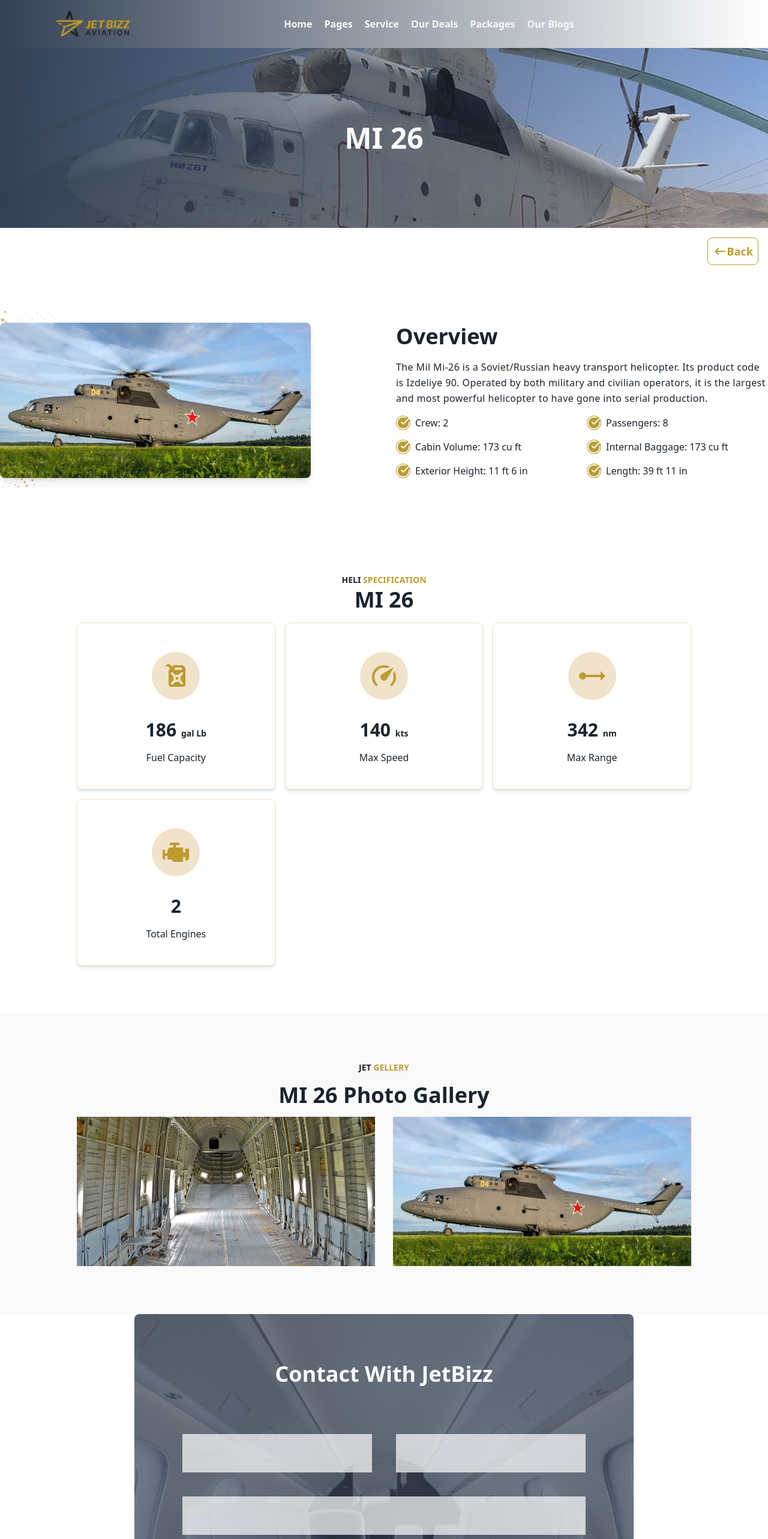
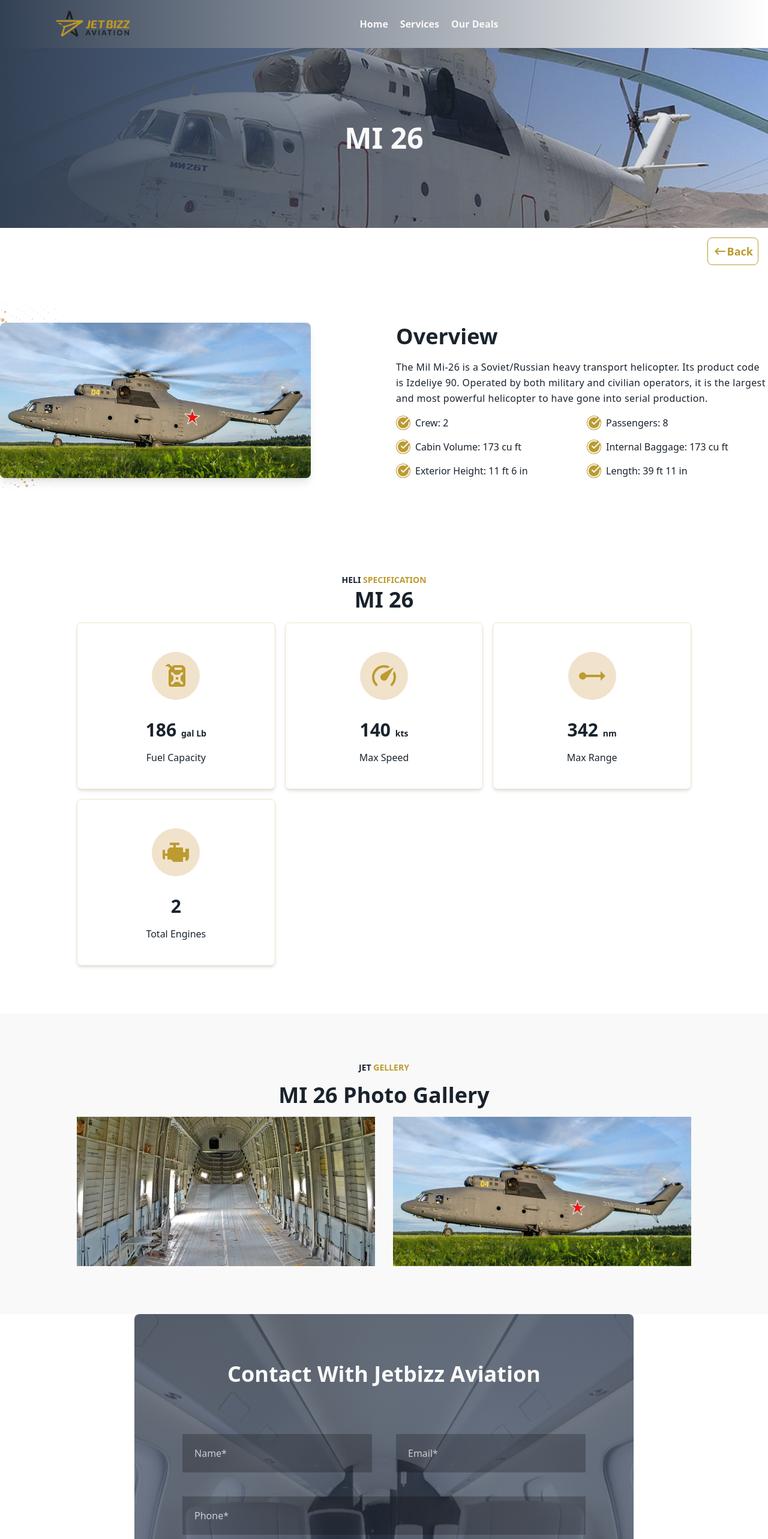
Before and after one commit to harkon666/jetbizz, a Next.js app: page /mi-26 in a window 1280 px wide. Shown: the top 2566 px of the page at 60% size. Built offline with nearby package versions, Linux system fonts and the light colour scheme.

Commit message:
re-adjust

```diff
--- a/components/Contact.js
+++ b/components/Contact.js
@@ -44,7 +44,7 @@ export default function Contact() {
           <div className="absolute h-full w-full top-0 left-0 bg-gradient-to-r from-slate-700 to-slate-700 opacity-70 lg:rounded-lg sm:rounded-none"></div>
           <div className="absolute top-0 z-40 w-full lg:my-20 sm:my-10">
             <div className="font-bold text-light-gray text-center">
-              <h1 className="text-4xl">Contact With JetBizz</h1>
+              <h1 className="text-4xl">Contact With Jetbizz Aviation</h1>
             </div>
 
             <div className="grid lg:grid-cols-2 sm:grid-cols-1 gap-10 p-20 text-light-gray opacity-70">
@@ -55,6 +55,9 @@ export default function Contact() {
                 onChange={onChangeFormMail}
                 placeholder="Name*"
                 value={formMail.name}
+                style={{
+                  backgroundColor: '#00000050'
+                }}
               />
               <input
                 className="p-5 outline-none focus:ring focus:ring-gold placeholder:text-light-gray"
@@ -63,6 +66,9 @@ export default function Contact() {
                 onChange={onChangeFormMail}
                 placeholder="Email*"
                 value={formMail.email}
+                style={{
+                  backgroundColor: '#00000050'
+                }}
               />
               <input
                 className="lg:col-span-2 p-5 outline-none focus:ring focus:ring-gold placeholder:text-light-gray"
@@ -71,6 +77,9 @@ export default function Contact() {
                 onChange={onChangeFormMail}
                 placeholder="Phone*"
                 value={formMail.phone}
+                style={{
+                  backgroundColor: '#00000050'
+                }}
               />
               <textarea
                 className="lg:col-span-2 sm:col-span-1 p-5 outline-none focus:ring focus:ring-gold placeholder:text-light-gray"
@@ -80,6 +89,9 @@ export default function Contact() {
                 placeholder="Message"
                 rows="10"
                 value={formMail.description}
+                style={{
+                  backgroundColor: '#00000050'
+                }}
               ></textarea>
             </div>
             <div className="flex justify-center">
--- a/components/TravelKitAmenity.js
+++ b/components/TravelKitAmenity.js
@@ -10,7 +10,7 @@ export default function TravelKitAmenity() {
           />
           <div className="absolute h-full w-full top-0 left-0 bg-gradient-to-r from-slate-700 to-slate-700 opacity-90"></div>
           <div className="absolute top-5 z-20 min-h-screen">
-            <div className="text-center text-light-gray py-20">
+            <div className="text-center text-light-gray py-10">
               <p className="uppercase font-bold text-sm">
                 Travel Kit <span className="text-gold">Amenity</span>
               </p>
@@ -18,14 +18,6 @@ export default function TravelKitAmenity() {
                 <h1 className="text-4xl font-bold my-4">
                   Our Travel Kit Amenity
                 </h1>
-                <p>
-                  Sit lorem nostra nulla porttitor sed semper amet. Aliquam
-                  rutrum maximus nam nisl aenean pulvinar dapibus interdum
-                  sagittis dolor. Maecenas felis litora ultricies tincidunt
-                  cursus donec sed quis. Lectus laoreet aptent si pretium
-                  inceptos et cras adipiscing integer. Aenean taciti consequat
-                  enim dictumst ipsum.
-                </p>
               </div>
             </div>
             <div>
--- a/layouts/Footer.js
+++ b/layouts/Footer.js
@@ -10,7 +10,7 @@ export default function Footer() {
             <Logo />
 
             <p>
-              JetBizz is one of exclusive aviation services in Indonesia. Our
+              Jetbizz Aviation is one of exclusive aviation services in Indonesia. Our
               professional focus is providing our clients exceptional jet
               charter service through making every air travel experience as time
               saving, enjoyable, and cost-effective as possible.
@@ -23,17 +23,11 @@ export default function Footer() {
             <a href="" className="hover:text-gold">
               About Us
             </a>
-            <a href="" className="hover:text-gold">
-              Our Course
-            </a>
             <a href="#package" className="hover:text-gold">
               Packages
             </a>
             <a href="#service" className="hover:text-gold">
               Service
-            </a>
-            <a href="" className="hover:text-gold">
-              Contacts
             </a>
           </div>
           <div className="flex flex-col space-y-4">
@@ -83,6 +77,8 @@ export default function Footer() {
             <p>
               Jl. Mekarwangi No.75 RT.02 RW.012 Sariwaingi, Parongpong, Bandung
               Barat Jawa Barat Indonesia 40559
+              <br />
+              +62 811-9518-983
             </p>
           </div>
           <div className="w-1/2">
@@ -90,6 +86,8 @@ export default function Footer() {
             <p>
               Bandara Husein Sastranegara Kav.5 Bandung, Jawa Barat Indonesia
               40174
+              <br />
+              +62 811-9518-983
             </p>
           </div>
         </div>
--- a/layouts/Header.jsx
+++ b/layouts/Header.jsx
@@ -13,29 +13,14 @@ export default function Header() {
       name: "Home",
     },
     {
-      route: "/#pages",
-      href: "#pages",
-      name: "Pages",
-    },
-    {
-      route: "/#service",
-      href: "#service",
-      name: "Service",
+      route: "/#services",
+      href: "#services",
+      name: "Services",
     },
     {
       route: "/#our-deals",
       href: "#our-deals",
       name: "Our Deals",
-    },
-    {
-      route: "/#packages",
-      href: "#packages",
-      name: "Packages",
-    },
-    {
-      route: "/#our-blogs",
-      href: "#our-blogs",
-      name: "Our Blogs",
     },
   ];
 
@@ -80,9 +65,6 @@ export default function Header() {
       if (scrollY == sectionTop && scrollY <= sectionTop + sectionHeight) {
         active.classList.remove("text-light-gray");
         active.classList.add("text-gold");
-      } else {
-        active.classList.remove("text-gold");
-        active.classList.remove("text-light-gray");
       }
     });
   };
--- a/pages/beechjet-400a/index.js
+++ b/pages/beechjet-400a/index.js
@@ -58,7 +58,7 @@ export default function Beechjet400A() {
                   className="absolute -top-10 -left-8 z-0 sm:hidden lg:block"
                 />
                 <img
-                  src={"images/jets/Beechjet 400a/5b437c876e6e12a4.jpg"}
+                  src={"images/Jets/Beechjet 400a/5b437c876e6e12a4.jpg"}
                   className="absolute top-0 left-0 z-10 aspect-[2/1] max-w-full max-h-full object-cover object-center rounded-lg shadow-lg"
                 />
               </div>
@@ -173,14 +173,14 @@ export default function Beechjet400A() {
                 >
                   <SwiperSlide>
                     <img
-                      src={"images/jets/Beechjet 400a/5b437c876e6e12a4.jpg"}
+                      src={"images/Jets/Beechjet 400a/5b437c876e6e12a4.jpg"}
                       className="aspect-[2/1] bg-center bg-cover"
                     />
                   </SwiperSlide>
                   <SwiperSlide>
                     <img
                       src={
-                        "images/jets/Beechjet 400a/Beechcraft-Beechjet-400A-e1566237074491.jpg"
+                        "images/Jets/Beechjet 400a/Beechcraft-Beechjet-400A-e1566237074491.jpg"
                       }
                       className="aspect-[2/1] bg-center bg-cover"
                     />
@@ -188,21 +188,21 @@ export default function Beechjet400A() {
                   <SwiperSlide>
                     <img
                       src={
-                        "images/jets/Beechjet 400a/Hawker-Beechcraft-Beechjet-400A.jpg"
+                        "images/Jets/Beechjet 400a/Hawker-Beechcraft-Beechjet-400A.jpg"
                       }
                       className="aspect-[2/1] bg-center bg-cover"
                     />
                   </SwiperSlide>
                   <SwiperSlide>
                     <img
-                      src={"images/jets/Beechjet 400a/5b437c876e6e12a4.jpg"}
+                      src={"images/Jets/Beechjet 400a/5b437c876e6e12a4.jpg"}
                       className="aspect-[2/1] bg-center bg-cover"
                     />
                   </SwiperSlide>
                   <SwiperSlide>
                     <img
                       src={
-                        "images/jets/Beechjet 400a/Beechcraft-Beechjet-400A-e1566237074491.jpg"
+                        "images/Jets/Beechjet 400a/Beechcraft-Beechjet-400A-e1566237074491.jpg"
                       }
                       className="aspect-[2/1] bg-center bg-cover"
                     />
@@ -210,7 +210,7 @@ export default function Beechjet400A() {
                   <SwiperSlide>
                     <img
                       src={
-                        "images/jets/Beechjet 400a/Hawker-Beechcraft-Beechjet-400A.jpg"
+                        "images/Jets/Beechjet 400a/Hawker-Beechcraft-Beechjet-400A.jpg"
                       }
                       className="aspect-[2/1] bg-center bg-cover"
                     />
--- a/pages/index.js
+++ b/pages/index.js
@@ -27,11 +27,11 @@ export default function Home() {
           <div id="parallax">
             <div id="parallax-content">
               <p>#1 Private Jet Charter</p>
-              <h1 className="text-5xl font-semibold">
+              <h1 className="text-5xl font-semibold text-white">
                 Indonesian Private Charter with Global Coverage
               </h1>
 
-              <p>
+              <p className="text-white">
                 JetBizz is one of exclusive aviation services in Indonesia. Our
                 professional focus is providing our clients exceptional jet
                 charter service through making every air travel experience as
@@ -39,7 +39,7 @@ export default function Home() {
               </p>
 
               <div>
-                <button>Our Service</button>
+                <button className="text-white">Our Service</button>
               </div>
             </div>
           </div>
@@ -47,7 +47,7 @@ export default function Home() {
         {/* Section 1 */}
 
         {/* Section 2 */}
-        <section id="pages">
+        <section id="services">
           <div id="overlay">
             <div id="overlay-image">
               <div id="overlay-1"></div>
@@ -255,7 +255,7 @@ export default function Home() {
         {/* Section 2 */}
 
         {/* Section 3 */}
-        <section id="service">
+        {/* <section id="service">
           <div id="section-3-1">
             <div className="font-bold">
               <p className="text-sm uppercase">
@@ -429,7 +429,7 @@ export default function Home() {
               </div>
             </div>
           </div>
-        </section>
+        </section> */}
         {/* Section 3 */}
 
         {/* Sectiom 4 */}
@@ -498,7 +498,7 @@ export default function Home() {
         {/* Sectiom 4 */}
 
         {/* Section 5 */}
-        <section id="packages">
+        <section id="our-deals">
           <div className="font-bold">
             <p className="text-sm uppercase">
               Luxury <span className="text-gold">Charter</span>
--- a/styles/globals.css
+++ b/styles/globals.css
@@ -128,11 +128,11 @@ header {
   @apply min-h-screen sm:bg-center;
 }
 
-#pages {
+#services {
   @apply bg-white min-h-screen relative;
 }
 
-#pages button {
+#services button {
   @apply bg-semi-black font-semibold px-4 py-3 hover:bg-gold rounded-lg text-lg text-white sm:text-base;
 }
 
```
Also changed, not shown: pages/bae-146-series/index.js (+8 -8 lines), pages/hawker-400xp/index.js (+7 -7 lines).
